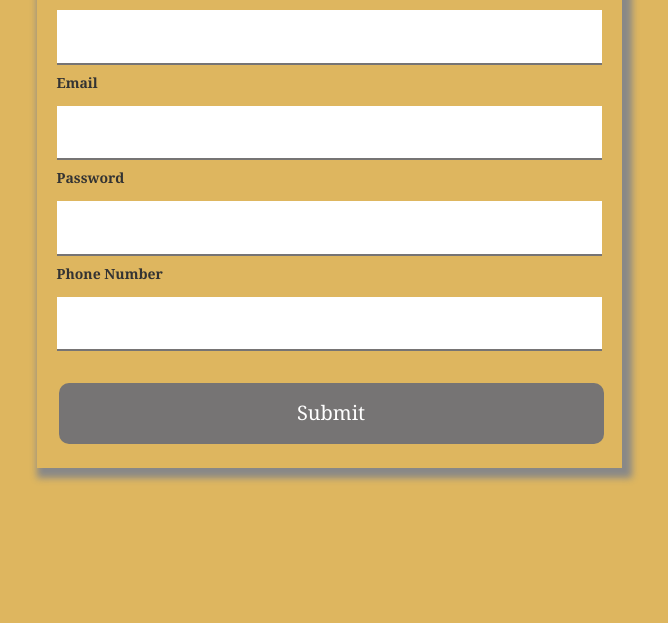
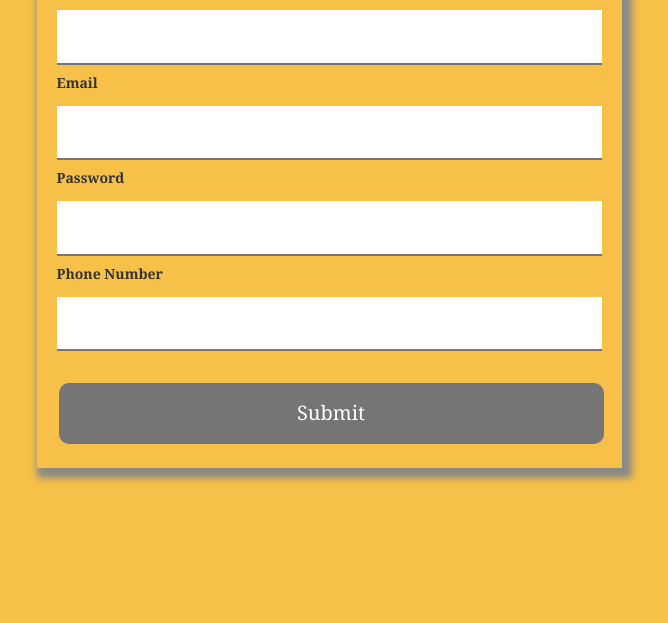
Before and after one commit to Sukanyavarshetty/Registration-Form, a plain HTML site: page index.html in a window 1280 px wide. Shown: the part 177-800 px from the top of the page, without its empty margins (311-979 px from the left). Drawn offline with nearby package versions, Linux system fonts and the light colour scheme.

Commit message:
features

```diff
--- a/style.css
+++ b/style.css
@@ -1,5 +1,5 @@
 body {
-	background: rgb(222, 182, 95);
+	background: rgb(247, 192, 73);
 	font-family: 'Open Sans', sans-serif;
 }
 .main{
```
